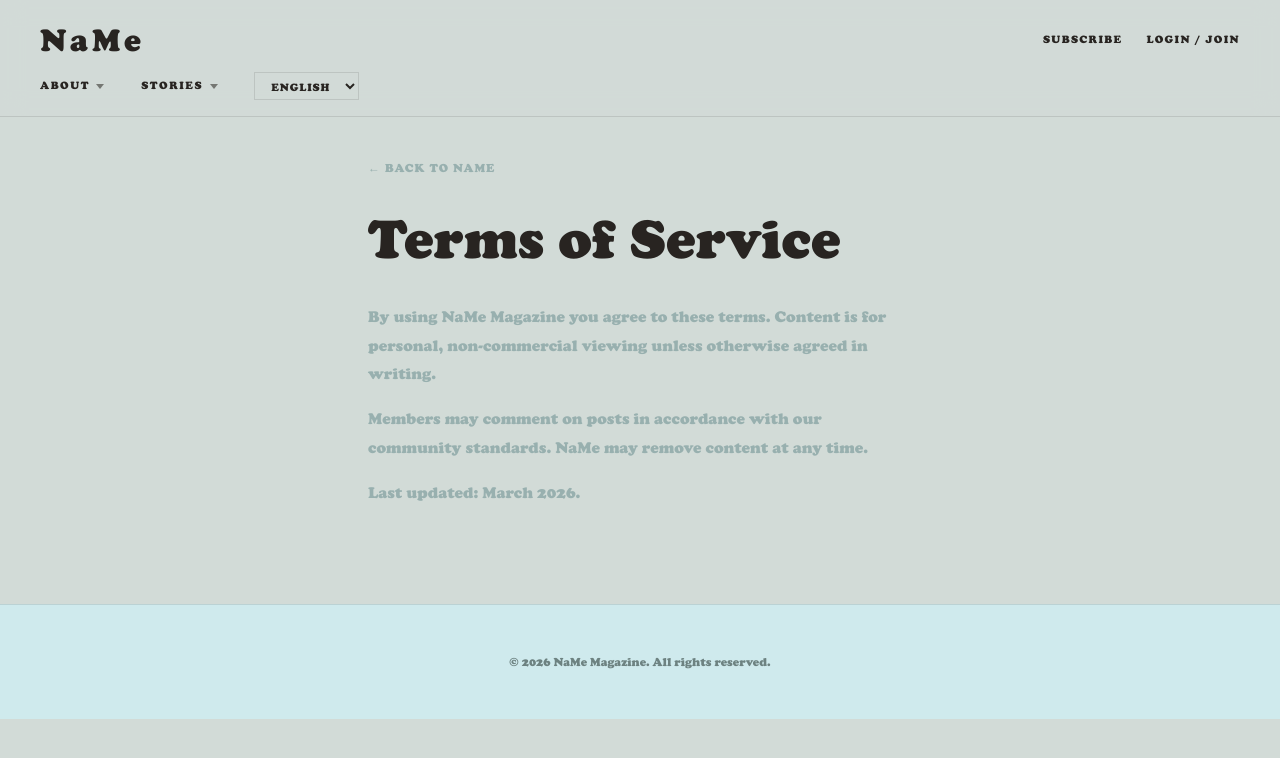
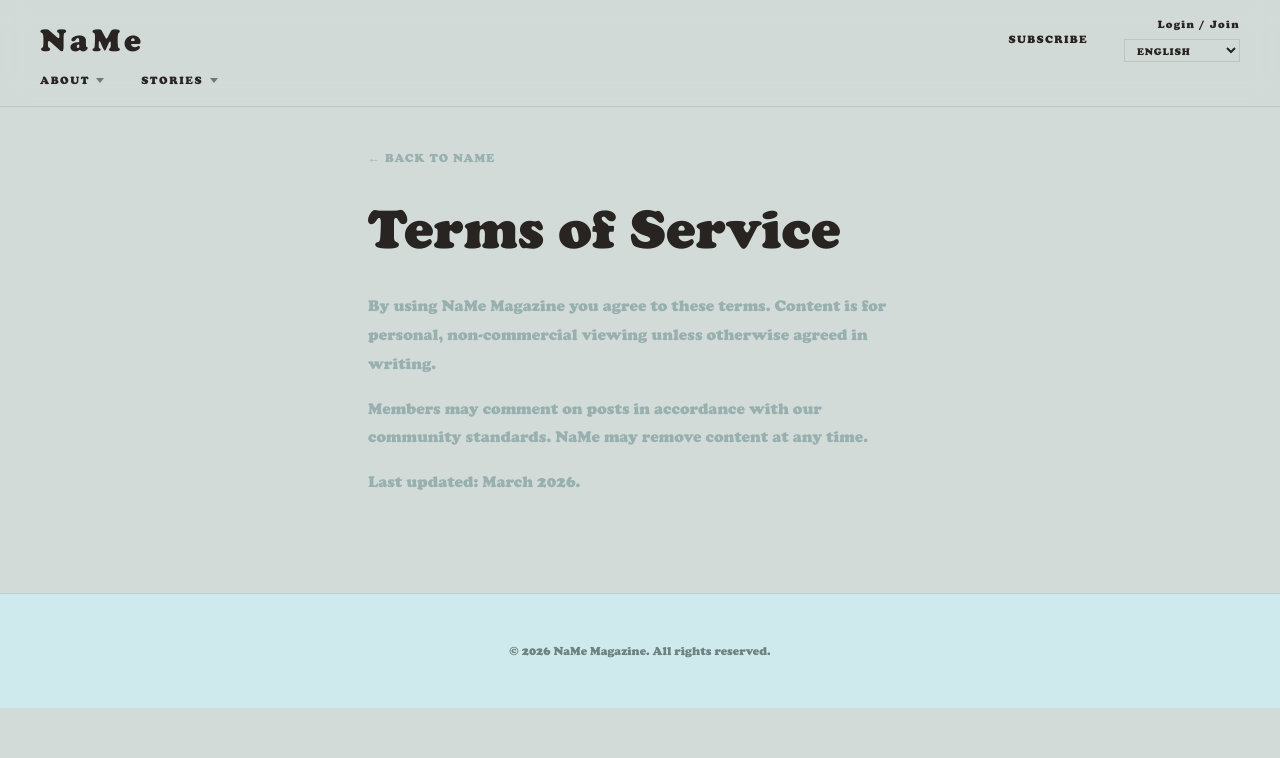
Before and after one commit to chensteven435688/NaMe, a plain HTML site: page terms.html in a window 1280 px wide. Drawn offline with Linux system fonts and the light colour scheme; no server answers.

Commit message:
Fix GitHub Pages paths and update website

```diff
--- a/styles.css
+++ b/styles.css
@@ -133,8 +133,31 @@ select {
   text-transform: uppercase;
 }
 
-.header__actions a:hover {
+.header__account {
+  display: flex;
+  flex-direction: column;
+  align-items: flex-end;
+  gap: 0.4rem;
+  flex-shrink: 0;
+  font-size: 11px;
+  font-weight: 500;
+  letter-spacing: 0.12em;
+  text-transform: uppercase;
+}
+
+.header__actions a:hover,
+.header__account a:hover {
   opacity: 0.7;
+}
+
+.header__account #auth-link {
+  text-transform: none;
+  text-align: right;
+  line-height: 1.3;
+  max-width: 12rem;
+  overflow: hidden;
+  text-overflow: ellipsis;
+  white-space: nowrap;
 }
 
 .header__menu-btn {
@@ -308,15 +331,31 @@ select {
   background: transparent;
   border: 1px solid var(--border);
   color: var(--text);
-  padding: 0.35rem 0.75rem;
-  font-size: 11px;
+  padding: 0.25rem 0.5rem;
+  font-size: 10px;
   letter-spacing: 0.08em;
   text-transform: uppercase;
+}
+
+.header__account .lang-select select {
+  min-width: 7.25rem;
+}
+
+@media (max-width: 899px) {
+  .header__account {
+    margin-left: auto;
+    margin-right: 0.15rem;
+  }
 }
 
 @media (min-width: 900px) {
   .header__actions {
     display: flex;
+    margin-left: auto;
+  }
+
+  .header__account {
+    margin-left: 1.25rem;
   }
 
   .header__menu-btn {
--- a/terms.html
+++ b/terms.html
@@ -12,8 +12,18 @@
       <a href="./" class="logo"><span class="brand-mark">NaMe</span></a>
       <nav class="header__actions">
         <a href="subscribe.html" data-i18n="subscribe">Subscribe</a>
+      </nav>
+      <div class="header__account">
         <a href="#auth" id="auth-link" data-i18n="loginJoin">Login / Join</a>
-      </nav>
+        <div class="lang-select">
+        <select id="lang-select" data-i18n-aria="language" aria-label="Language">
+          <option value="en">English</option>
+          <option value="ko">한국어</option>
+          <option value="zh-Hans">简体中文</option>
+          <option value="zh-Hant">繁體中文</option>
+        </select>
+      </div>
+      </div>
       <button class="header__menu-btn" type="button" id="menu-btn"><span></span><span></span></button>
     </div>
     <nav class="header__nav" id="main-nav">
@@ -38,14 +48,6 @@
           <a href="articles.html" data-i18n="article">Article</a>
           <a href="film.html" data-i18n="film">Film</a>
         </div>
-      </div>
-      <div class="lang-select">
-        <select id="lang-select" data-i18n-aria="language" aria-label="Language">
-          <option value="en">English</option>
-          <option value="ko">한국어</option>
-          <option value="zh-Hans">简体中文</option>
-          <option value="zh-Hant">繁體中文</option>
-        </select>
       </div>
     </nav>
   </header>
```
Also changed, not shown: about.html (+15 -13 lines), articles.html (+15 -13 lines), business.html (+15 -13 lines), community.html (+15 -13 lines), contact.html (+15 -13 lines), editorial.html (+15 -13 lines), exclusive.html (+15 -13 lines), film.html (+15 -13 lines), index.html (+15 -13 lines), magazine.html (+15 -13 lines), post.html (+15 -1 lines), privacy.html (+11 -9 lines), submission.html (+15 -13 lines), subscribe.html (+15 -13 lines).
